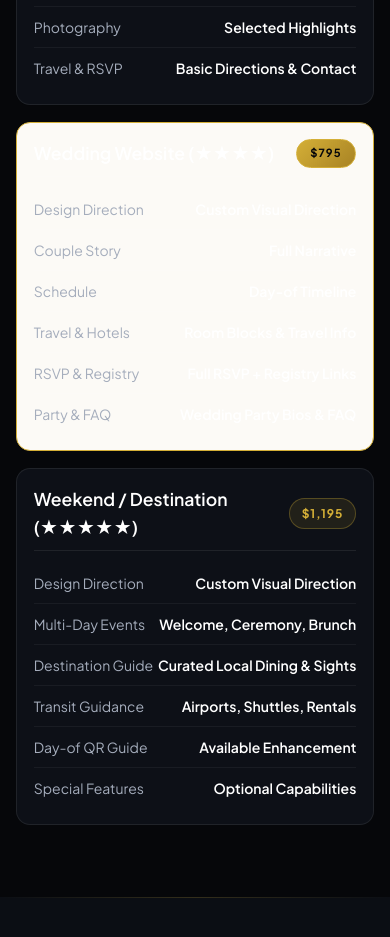
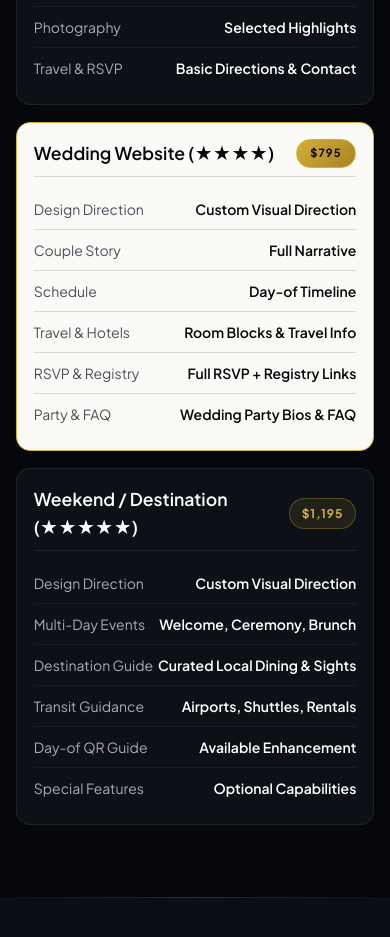
Before and after one commit to dev-in-portfolio/dscg-wedding-portal, a website built with Vite: page index.html in a window 390 px wide. Shown: the part 7000-7937 px from the top of the page. Built offline with nearby package versions, Linux system fonts and the light colour scheme; animation ran at ten frames a second; a web font is replaced by a local one.

Commit message:
Fix featured comparison card contrast

```diff
--- a/index.html
+++ b/index.html
@@ -595,7 +595,7 @@
             </div>
           </div>
 
-          <div class="comparison-mobile-card" style="border-color: var(--color-accent); background: #FCFAF6;">
+          <div class="comparison-mobile-card comparison-mobile-card-featured" style="border-color: var(--color-accent); background: #FCFAF6;">
             <div class="comparison-mobile-header">
               <span class="comparison-mobile-title">Wedding Website (★★★★)</span>
               <span class="badge badge-featured">$795</span>
--- a/src/styles/comparison.css
+++ b/src/styles/comparison.css
@@ -107,6 +107,20 @@
   padding: var(--space-md);
 }
 
+.comparison-mobile-card-featured .comparison-mobile-header,
+.comparison-mobile-card-featured .comparison-mobile-row {
+  border-color: rgba(6, 7, 10, 0.14);
+}
+
+.comparison-mobile-card-featured .comparison-mobile-title,
+.comparison-mobile-card-featured .comparison-mobile-value {
+  color: #06070A;
+}
+
+.comparison-mobile-card-featured .comparison-mobile-label {
+  color: #4A4F5A;
+}
+
 .comparison-mobile-header {
   display: flex;
   justify-content: space-between;
```
